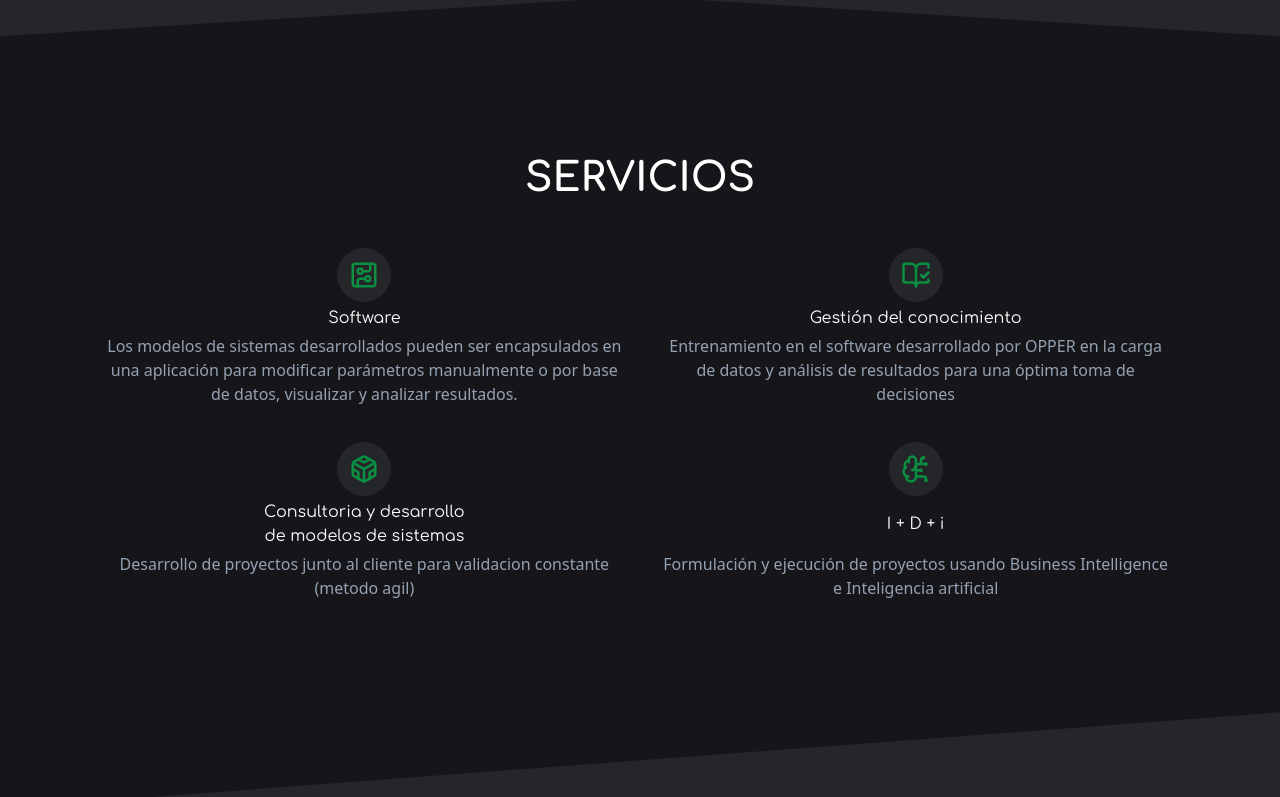
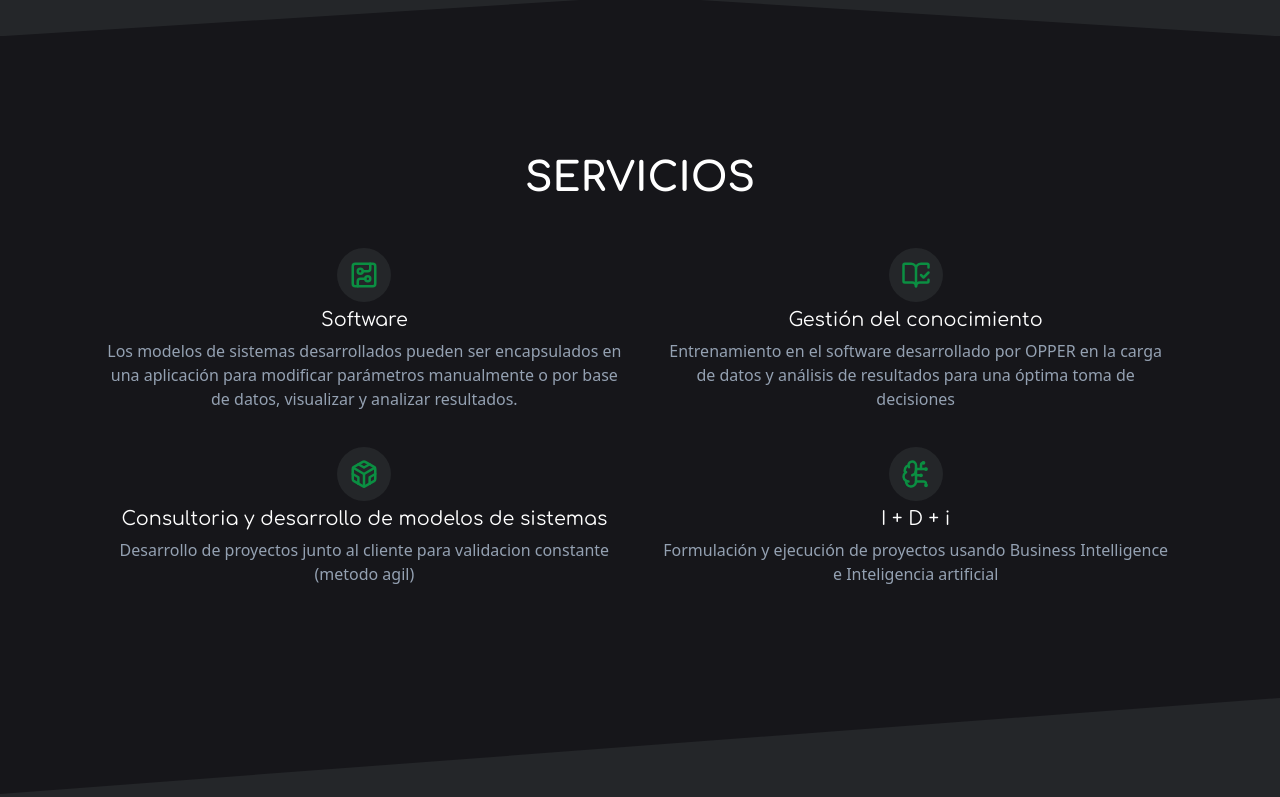
Before and after one commit to id4n4/opper-web, an Astro site: page / in a window 1280 px wide. Shown: the part 576-1373 px from the top of the page. Built offline with nearby package versions, Linux system fonts and the light colour scheme; Astro itself is replaced by a stand-in of ours.

Commit message:
Actualizar estilos y diseño de la página de servicios

```diff
--- a/src/components/home/Services.astro
+++ b/src/components/home/Services.astro
@@ -48,19 +48,23 @@ import ServicesIcon2 from "../../components/iconos/ServiceIcons2.astro";
           <ServicesIcon2>
             <LuCodesandbox />
           </ServicesIcon2>
-          <h3 class="text-balance w-2/3">
-            Consultoria y desarrollo de modelos de sistemas
-          </h3>
+          <div class="flex items-center justify-center w-full h-16 lg:h-auto">
+            <h3 class="text-balance">
+              Consultoria y desarrollo de modelos de sistemas
+            </h3>
+          </div>
           <p>
             Desarrollo de proyectos junto al cliente para validacion constante
             (metodo agil)
           </p>
         </div>
-        <div class="flex flex-col items-center gap-4">
+        <div class="flex flex-col items-center gap-1">
           <ServicesIcon2>
             <LuBrainCircuit />
           </ServicesIcon2>
-          <h3 class="text-balance w-2/3">I + D + i</h3>
+          <div class="h-16 lg:h-auto w-full flex items-center justify-center">
+            <h3 class="text-balance">I + D + i</h3>
+          </div>
           <p>
             Formulación y ejecución de proyectos usando Business Intelligence e
             Inteligencia artificial
@@ -75,4 +79,7 @@ import ServicesIcon2 from "../../components/iconos/ServiceIcons2.astro";
   p {
     color: var(--paragraph);
   }
+  h3 {
+    font-size: larger;
+  }
 </style>
```
